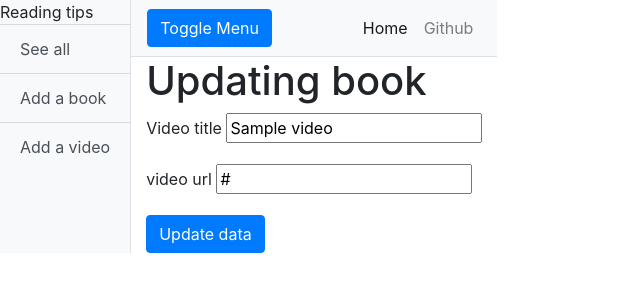
After one commit to Konsulttiktukka-Consulting/OT-miniprojekti, a Flask app: page /videos/1/update in a window 1280 px wide. The commit adds this page. Shown: the top 300 px of the page, without its empty margins (0-640 px from the left). Run offline with Flask 2, Linux system fonts and the light colour scheme; tables that the repository leaves empty hold one stand-in row (values such as "Sample post"); some libraries are stand-ins or nearby versions.

Commit message:
Video can now be updated

```diff
--- a/application/templates/books/list.html
+++ b/application/templates/books/list.html
@@ -16,6 +16,10 @@
     <form class="card-link" method="POST" action="{{ url_for('books.books_contact', book_id=obj.id) }}">
       <input class="btn btn-primary" type="submit" name="update" value="Update book" />
     </form>
+    {% elif obj.category == "Video" %}
+    <form class="card-link" method="POST" action="{{ url_for('videos.videos_update', video_id=obj.id) }}">
+      <input class="btn btn-primary" type="submit" name="update" value="Update book" />
+    </form>
     {% endif %}
 
   </div>
--- /dev/null
+++ b/application/templates/videos/update.html
@@ -0,0 +1,30 @@
+{% extends "layout.html" %}
+
+{% block body %}
+<h1>Updating book</h1>
+<form method="POST" action="{{ url_for('videos.videos_update', video_id=video.id) }}">
+  <div>
+    {{ form.title.label }}
+    {{ form.title }}
+    <td>
+      <ul>
+        {% for error in form.title.errors %}
+        <li>{{ error }}</li>
+        {% endfor %}
+      </ul>
+    </td>
+  </div>
+  <div>
+    {{ form.url.label }}
+    {{ form.url }}
+    <ul>
+      {% for error in form.url.errors %}
+      <li>{{ error }}</li>
+      {% endfor %}
+    </ul>
+  </div>
+  <div>
+    <input class="btn btn-primary" type="submit" value="Update data" />
+  </div>
+</form>
+{% endblock %}
--- a/application/videos/views.py
+++ b/application/videos/views.py
@@ -23,3 +23,16 @@ def videos_create():
         return redirect(url_for("books.books_index"))
 
     return render_template("videos/new.html", form=form)
+
+
+@bp.route("/videos/<video_id>/update", methods=["GET", "POST"])
+def videos_update(video_id):
+    video = Video.query.get(video_id)
+    form = VideoForm()
+    if form.validate_on_submit():
+        form.populate_obj(video)
+        db.session().commit()
+        return redirect(url_for("books.books_index"))
+
+    form = VideoForm(obj=video)
+    return render_template("videos/update.html", video=video, form=form)
```
